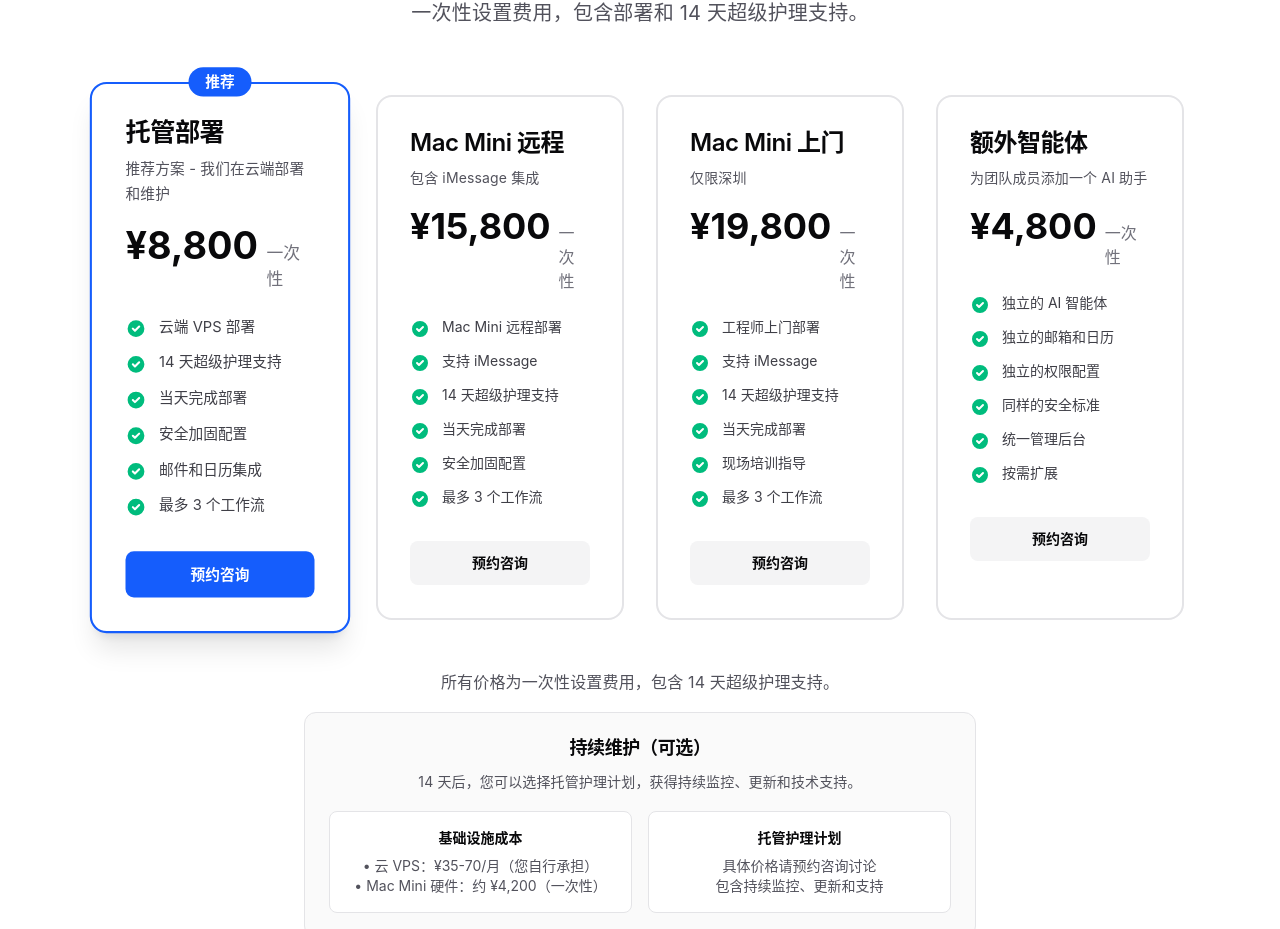
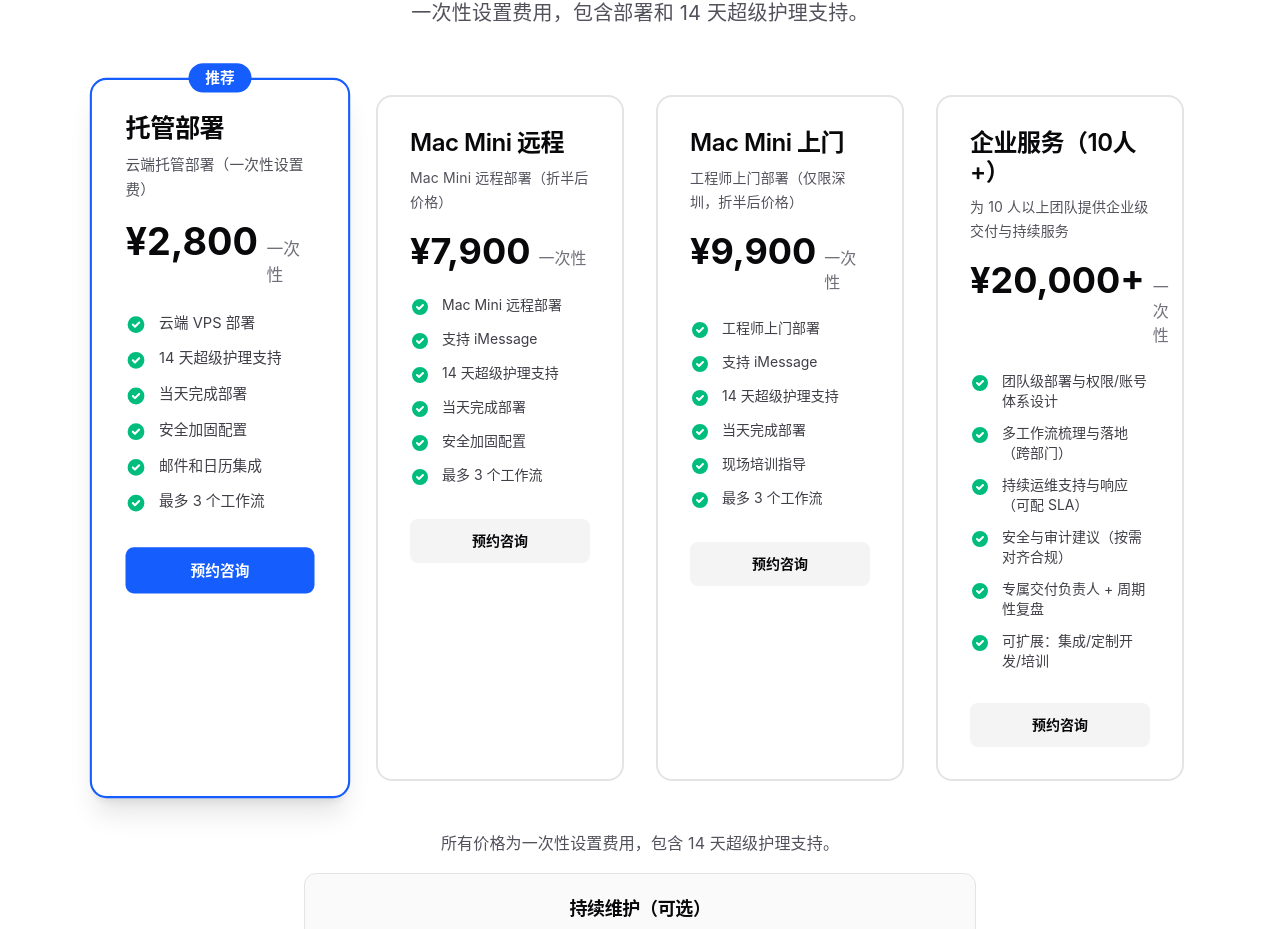
Before and after one commit to boshenzh/weclaw-site, a Next.js app: page / in a window 1280 px wide. Shown: the part 2557-3486 px from the top of the page. Built offline with nearby package versions, Linux system fonts and the light colour scheme.

Commit message:
chore: update pricing (halve mac mini; enterprise service)

```diff
--- a/src/app/page.tsx
+++ b/src/app/page.tsx
@@ -5,8 +5,8 @@ import IntegrationLogos from "@/components/IntegrationLogos";
 const pricing = [
   {
     name: "托管部署",
-    price: "¥8,800",
-    description: "推荐方案 - 我们在云端部署和维护",
+    price: "¥2,800",
+    description: "云端托管部署（一次性设置费）",
     features: [
       "云端 VPS 部署",
       "14 天超级护理支持",
@@ -19,8 +19,8 @@ const pricing = [
   },
   {
     name: "Mac Mini 远程",
-    price: "¥15,800",
-    description: "包含 iMessage 集成",
+    price: "¥7,900",
+    description: "Mac Mini 远程部署（折半后价格）",
     features: [
       "Mac Mini 远程部署",
       "支持 iMessage",
@@ -33,8 +33,8 @@ const pricing = [
   },
   {
     name: "Mac Mini 上门",
-    price: "¥19,800",
-    description: "仅限深圳",
+    price: "¥9,900",
+    description: "工程师上门部署（仅限深圳，折半后价格）",
     features: [
       "工程师上门部署",
       "支持 iMessage",
@@ -46,16 +46,16 @@ const pricing = [
     recommended: false,
   },
   {
-    name: "额外智能体",
-    price: "¥4,800",
-    description: "为团队成员添加一个 AI 助手",
+    name: "企业服务（10人+）",
+    price: "¥20,000+",
+    description: "为 10 人以上团队提供企业级交付与持续服务",
     features: [
-      "独立的 AI 智能体",
-      "独立的邮箱和日历",
-      "独立的权限配置",
-      "同样的安全标准",
-      "统一管理后台",
-      "按需扩展",
+      "团队级部署与权限/账号体系设计",
+      "多工作流梳理与落地（跨部门）",
+      "持续运维支持与响应（可配 SLA）",
+      "安全与审计建议（按需对齐合规）",
+      "专属交付负责人 + 周期性复盘",
+      "可扩展：集成/定制开发/培训",
     ],
     recommended: false,
   },
```
